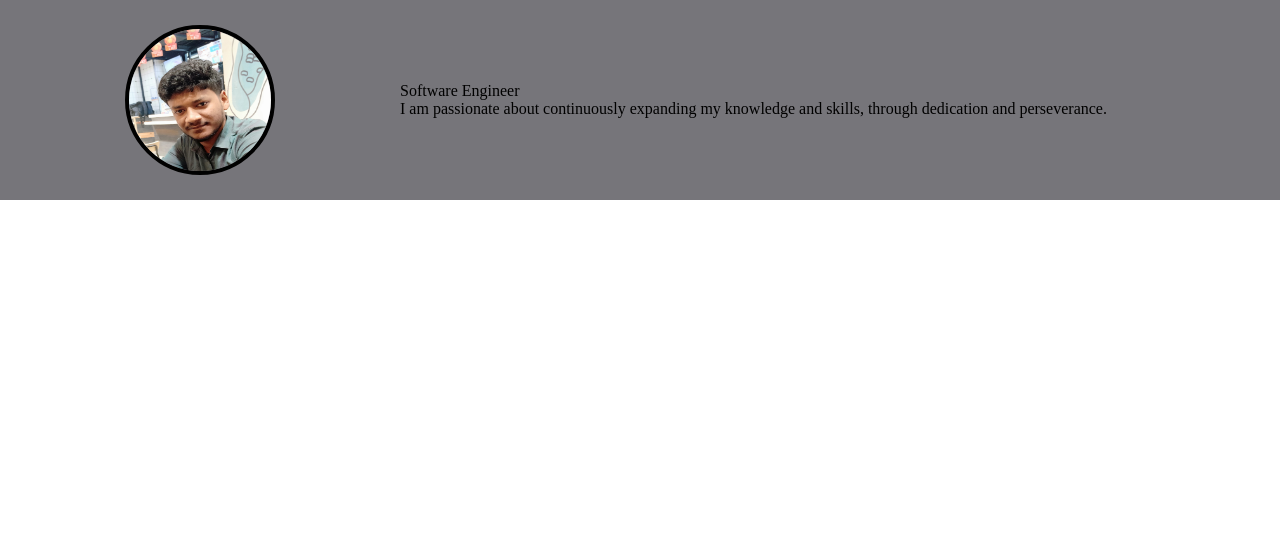
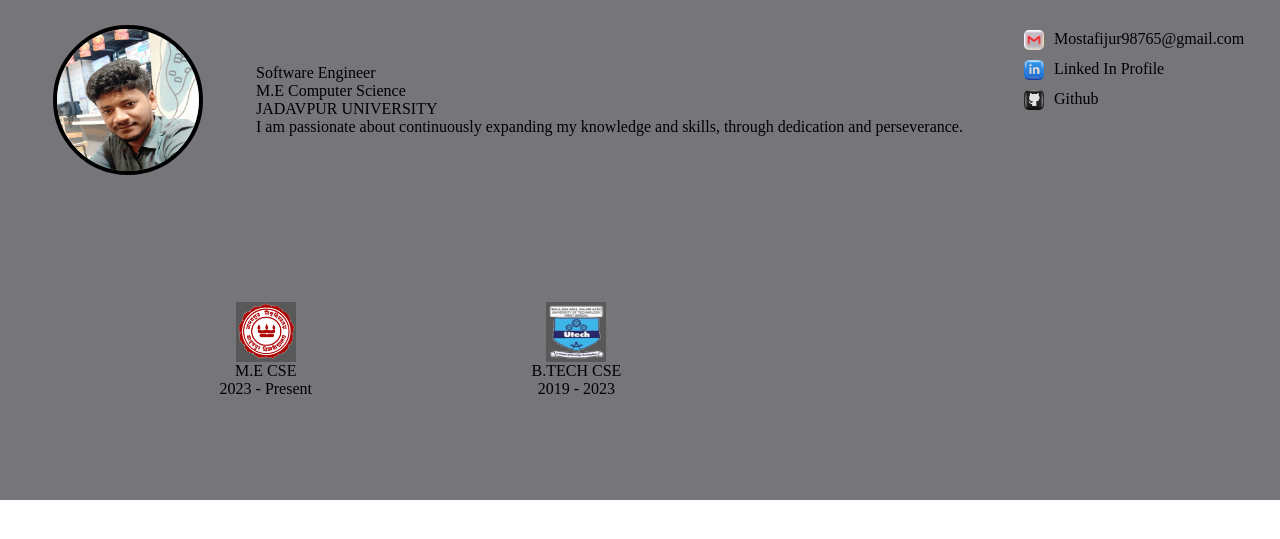
Before and after one commit to mostafijur07/portfolio-website, a PHP site: page /portfoliopage.html in a window 1280 px wide. Shown: the top 539 px of the page. Run offline with PHP 8.4, Linux system fonts and the light colour scheme.

Commit message:
description part complete

```diff
--- a/css/homepage.css
+++ b/css/homepage.css
@@ -88,7 +88,7 @@
 
 #linkedin-img{
     height: 20px;
-    width: 60px;
+    width: 20px;
 }
 
 #github-img{
--- a/css/portfoliopage.css
+++ b/css/portfoliopage.css
@@ -12,7 +12,7 @@
 
 .header-img-container{
     position: relative;
-    width: 400px;
+    width: 20%;
     height: 100%;
     display: flex;
     align-items: center;
@@ -29,7 +29,53 @@
 
 .description{
     position: relative;
+    width: 60%;
     display: flex;
     flex-direction: column;
     justify-content: center;
 }
+
+.id_links{
+    position: relative;
+    margin-top: 20px;
+    display: flex;
+    flex-direction: column;
+    justify-content: flex-start;
+}
+
+#linkedin, #github, #email{
+    position: relative;
+    margin-top: 10px;
+    height: 20px;
+    color: black;
+    text-decoration: none;
+    display: flex;
+}
+
+#gmail_img, #linkedin_img, #github_img{
+    margin-right: 10px;
+    height: 20px;
+    width: 20px;
+    border-radius: 25%;
+}
+
+.education_details{
+    position: relative;
+    height: 300px;
+    display: flex;
+    justify-content: space-evenly;
+    background-image: url('header-bck-img.png');
+}
+
+.mcse, .bcse, .hse, .se{
+    position: relative;
+    display: flex;
+    flex-direction: column;
+    justify-content: center;
+    align-items: center;
+}
+
+#ju_logo, #makaut_logo{
+    height: 60px;
+    width: 60px;
+}
--- a/homepage.html
+++ b/homepage.html
@@ -31,8 +31,8 @@
     </div>
     <div class="footer">
         <div class="footer-content">
-            <a><img id="linkedin-img" src="img/Linkedin Logo.png"/></a>
-            <a><img id="github-img" src="img/Github Logo.png"/></a>
+            <a><img id="linkedin-img" src="img/linkedin3d_logo.png"/></a>
+            <a><img id="github-img" src="img/github3d_logo.png"/></a>
         </div>
     </div>
 </body>
--- a/portfoliopage.html
+++ b/portfoliopage.html
@@ -11,12 +11,27 @@
         <div class="header-img-container"><img id="profile-img" src="img/my-web-img.jpg"/></div>
         <div class="description">
             <p>Software Engineer</p>
+            <p>M.E Computer Science</p>
+            <p>JADAVPUR UNIVERSITY</p>
             <p>I am passionate about continuously expanding my knowledge and skills, through dedication and perseverance.</p>
         </div>
+        <div class="id_links">
+            <div id="email"><img id="gmail_img" src="img/gmail3d_logo.png"/>Mostafijur98765@gmail.com</div>
+            <a id="linkedin" target="_blank" href="https://www.linkedin.com/in/mostafijur-rahaman-338a461b9/"><img id="linkedin_img" src="img/linkedin3d_logo.png"/>Linked In Profile</a>
+            <a id="github" target="_blank" href="https://github.com/mostafijur07"><img id="github_img" src="img/github3d_logo.png"/>Github</a>
+        </div>
     </div>
-    <div class="education-details">
-        <div class="mcse"></div>
-        <div class="bcse"></div>
+    <div class="education_details">
+        <div class="mcse">
+            <img id="ju_logo" src="img/jadavpurUni_logo.png"/>
+            <p>M.E CSE</p>
+            <P>2023 - Present</P>
+        </div>
+        <div class="bcse">
+            <img id="makaut_logo" src="img/Makaut logo.png"/>
+            <p>B.TECH CSE</p>
+            <P>2019 - 2023</P>
+        </div>
         <div class="hse"></div>
         <div class="se"></div>
     </div>
```
Also changed, not shown: img/Github Logo.png (deleted), img/Linkedin Logo.png (deleted), img/Makaut logo.png (added), img/github3d_logo.png (added), img/gmail3d_logo.png (added), img/jadavpurUni_logo.png (added), img/linkedin3d_logo.png (added).
